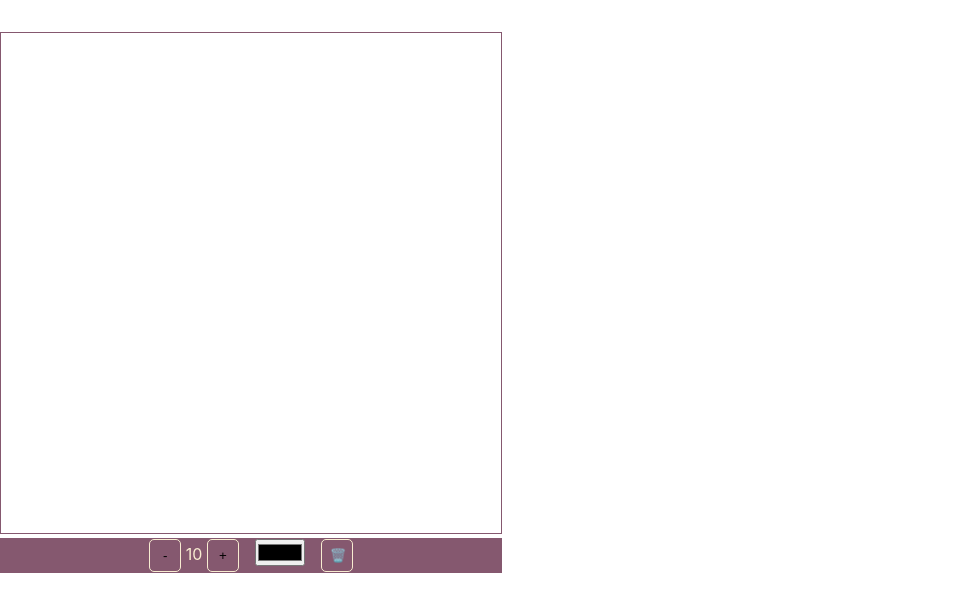
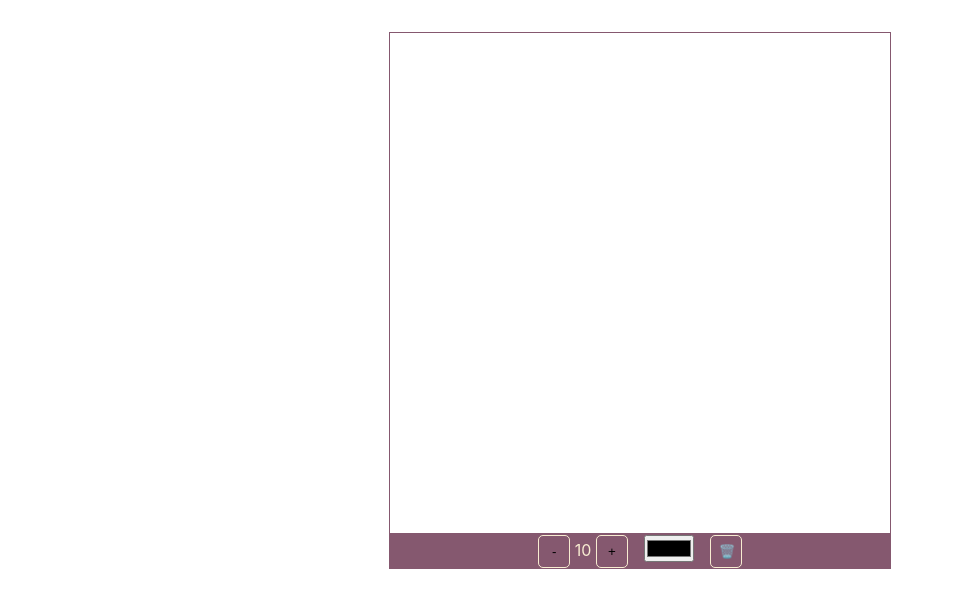
Before and after one commit to daria2023/vanilla-JS-projects, a plain HTML site: page 08-drawing-app/index.html in a window 1280 px wide. Shown: the whole page, without its empty margins (0-954 px from the left). Drawn offline with Linux system fonts and the light colour scheme.

Commit message:
element in the middle of screen

```diff
--- a/08-drawing-app/style.css
+++ b/08-drawing-app/style.css
@@ -14,6 +14,9 @@
 
 body {
     font-family: -apple-system, BlinkMacSystemFont, 'Segoe UI', Roboto, Oxygen, Ubuntu, Cantarell, 'Open Sans', 'Helvetica Neue', sans-serif;
+    display: flex;
+    flex-direction: column;
+    justify-content: center;
 }
 
 #canvas {
@@ -23,6 +26,7 @@ body {
 
 .tool-bar {
     width: 502px;
+    margin: 0 auto;
     display: flex;
     justify-content: center;
     gap:1rem;
@@ -39,5 +43,4 @@ body {
     border-radius: 5px;
     width: 2rem;
     cursor: pointer;
-
 }
```
